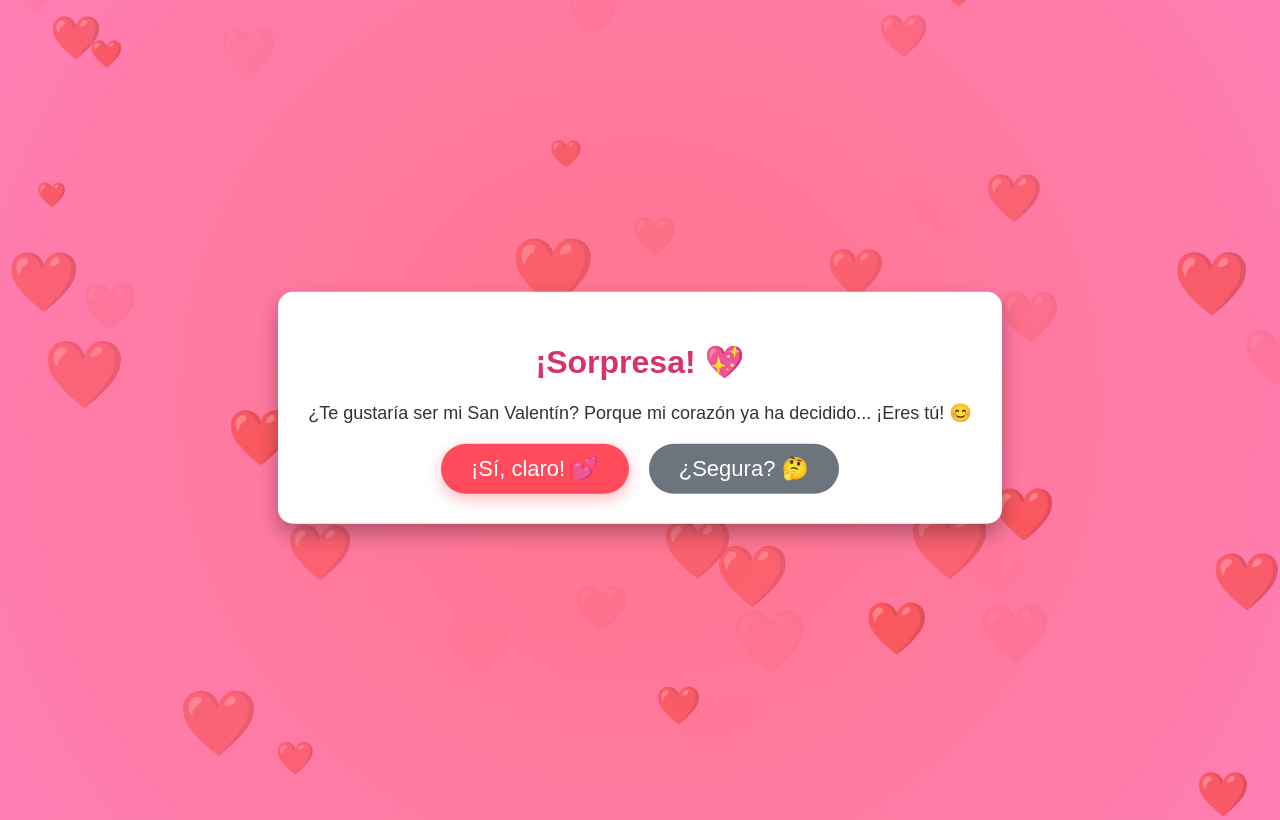
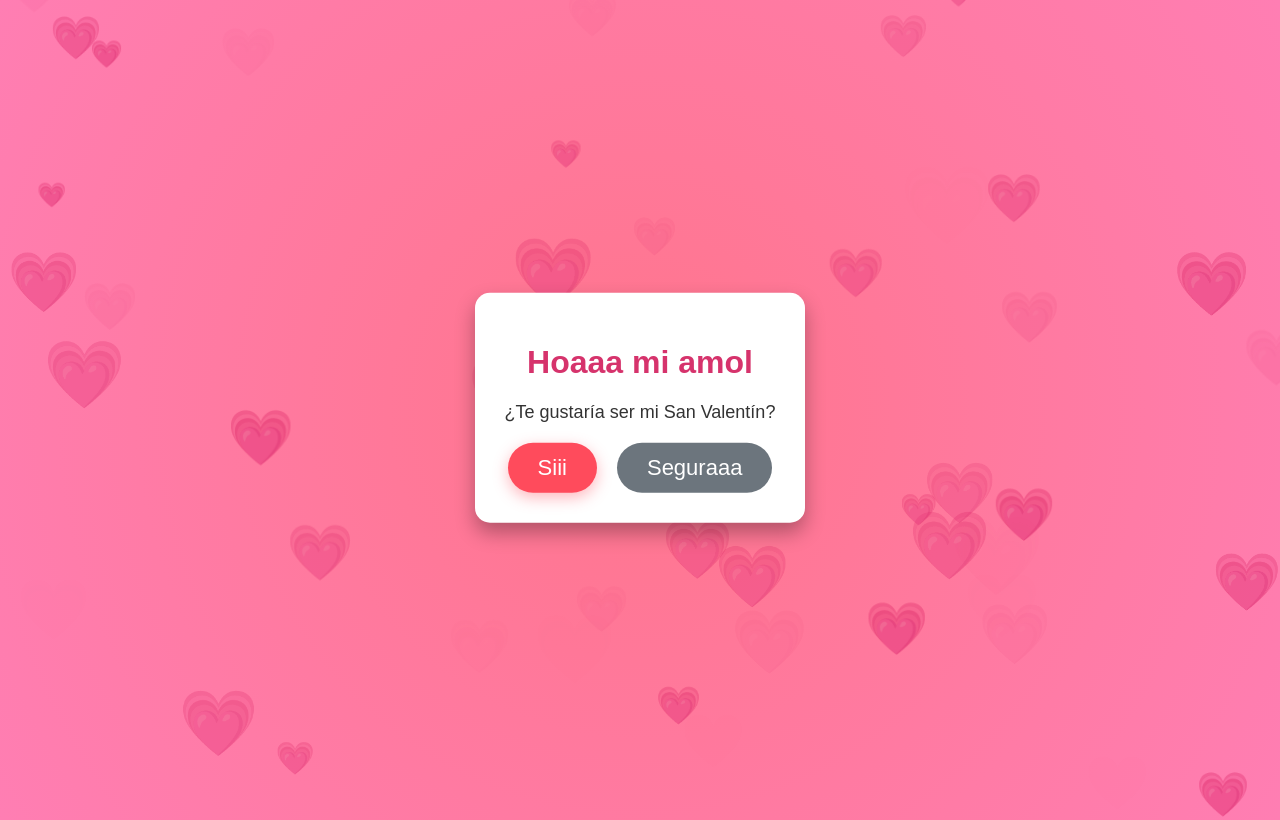
Before and after one commit to DobleJ21/For-my-Love, a plain HTML site: page index.html in a window 1280 px wide. Both pictures are taken after a click on the button "No 😢". Shown: the top 820 px of the page. Drawn offline with Linux system fonts and the light colour scheme.

Commit message:
Update index.html

```diff
--- a/index.html
+++ b/index.html
@@ -3,7 +3,7 @@
 <head>
     <meta charset="UTF-8">
     <meta name="viewport" content="width=device-width, initial-scale=1.0">
-    <title>Una Sorpresa de San Valentín</title>
+    <title>For my Love 💗</title>
     <style>
         body {
             font-family: 'Poppins', sans-serif;
@@ -89,7 +89,7 @@
             for (let i = 0; i < 50; i++) {
                 let heart = document.createElement("div");
                 heart.classList.add("hearts");
-                heart.innerHTML = "❤️";
+                heart.innerHTML = "💗";
                 heart.style.top = Math.random() * 100 + "%";
                 heart.style.left = Math.random() * 100 + "%";
                 heart.style.animationDelay = Math.random() * 5 + "s";
@@ -99,10 +99,10 @@
         </script>
     </div>
     <div class="container">
-        <h1>¡Sorpresa! 💖</h1>
-        <p id="question">¿Te gustaría ser mi San Valentín? Porque mi corazón ya ha decidido... ¡Eres tú! 😊</p>
+        <h1>Hoaaa mi amol </h1>
+        <p id="question">¿Te gustaría ser mi San Valentín?</p>
         <div class="button-container">
-            <button id="yes" onclick="accept()">¡Sí, claro! 💕</button>
+            <button id="yes" onclick="accept()">Siii</button>
             <button id="no" onclick="changeNoText()">No 😢</button>
         </div>
     </div>
@@ -115,9 +115,9 @@
         function changeNoText() {
             const noButton = document.getElementById("no");
             if (noClickCount === 0) {
-                noButton.innerHTML = "¿Segura? 🤔";
+                noButton.innerHTML = "Seguraaa";
             } else if (noClickCount === 1) {
-                noButton.innerHTML = "¿Polque no? 😢";
+                noButton.innerHTML = "Polque no 😞";
             } else {
                 moveNo();
             }
```
